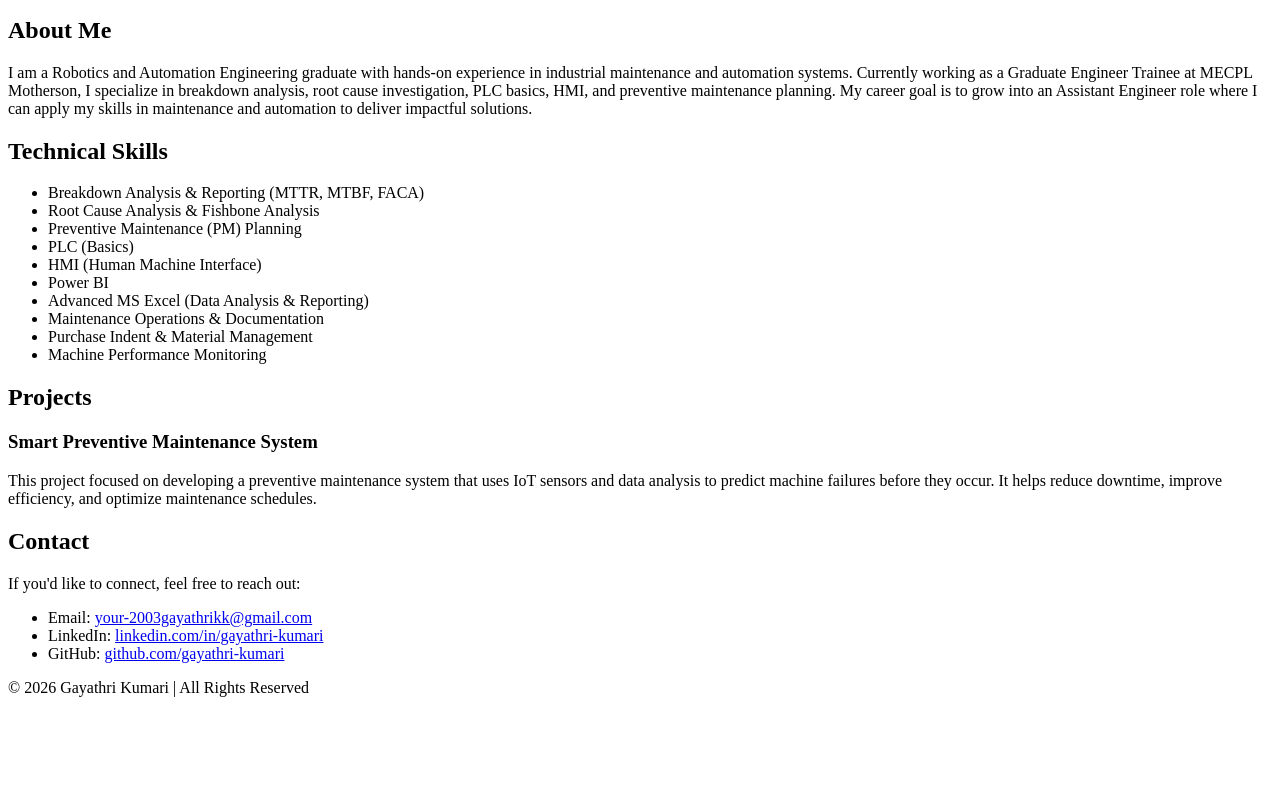
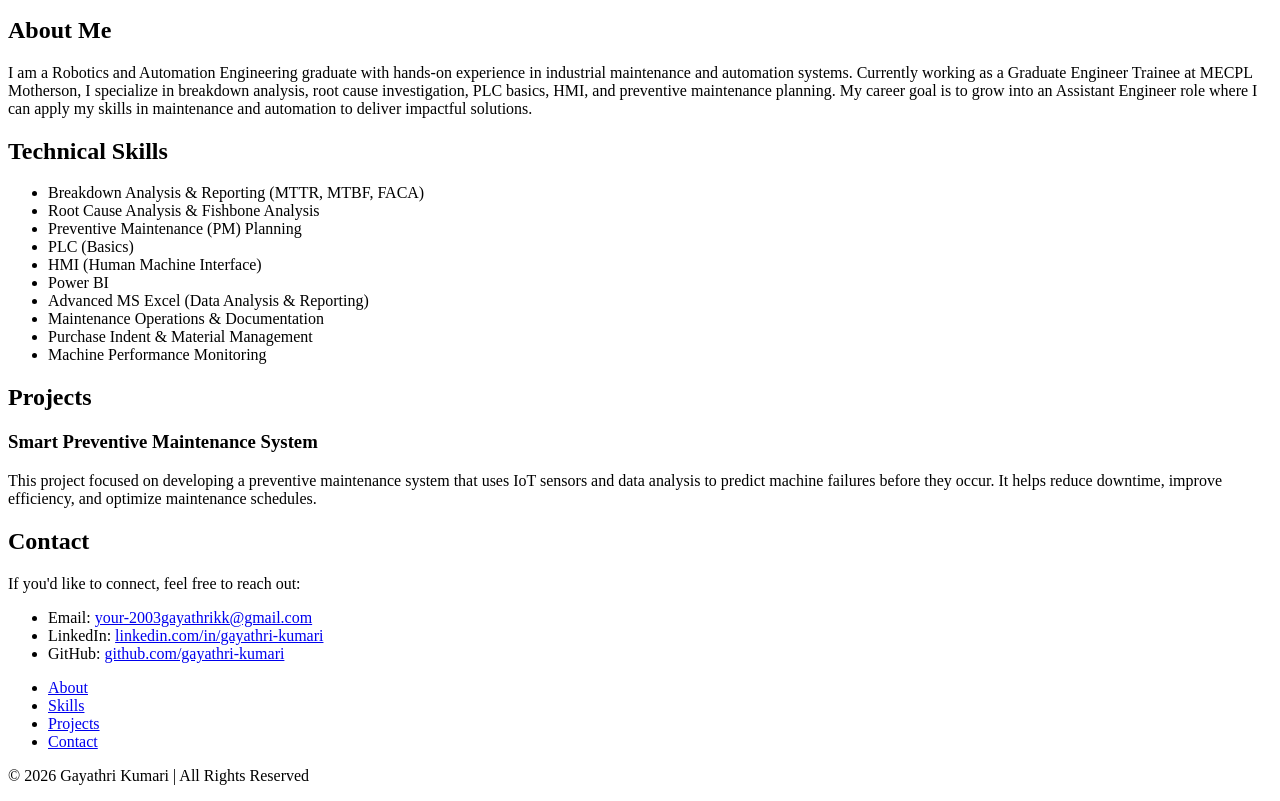
Before and after one commit to gayathri-kumari/gayathri-kumari.github.io, a plain HTML site: page index.html in a window 1280 px wide. Shown: the part 148-949 px from the top of the page. Before the commit the page ends 861 px from the top, so only its background shows below. Drawn offline with Linux system fonts and the light colour scheme.

Commit message:
Update index.html
Update index.html navigation bar

```diff
--- a/index.html
+++ b/index.html
@@ -49,6 +49,15 @@
     <li>GitHub: <a href="https://github.com/gayathri-kumari" target="_blank">github.com/gayathri-kumari</a></li>
   </ul>
 </section
+<!-- Navigation Bar -->
+<nav>
+  <ul>
+    <li><a href="#about">About</a></li>
+    <li><a href="#skills">Skills</a></li>
+    <li><a href="#projects">Projects</a></li>
+    <li><a href="#contact">Contact</a></li>
+  </ul>
+</nav>
 <!-- Footer Section -->
 <footer>
   <p>&copy; 2026 Gayathri Kumari | All Rights Reserved</p>
```
